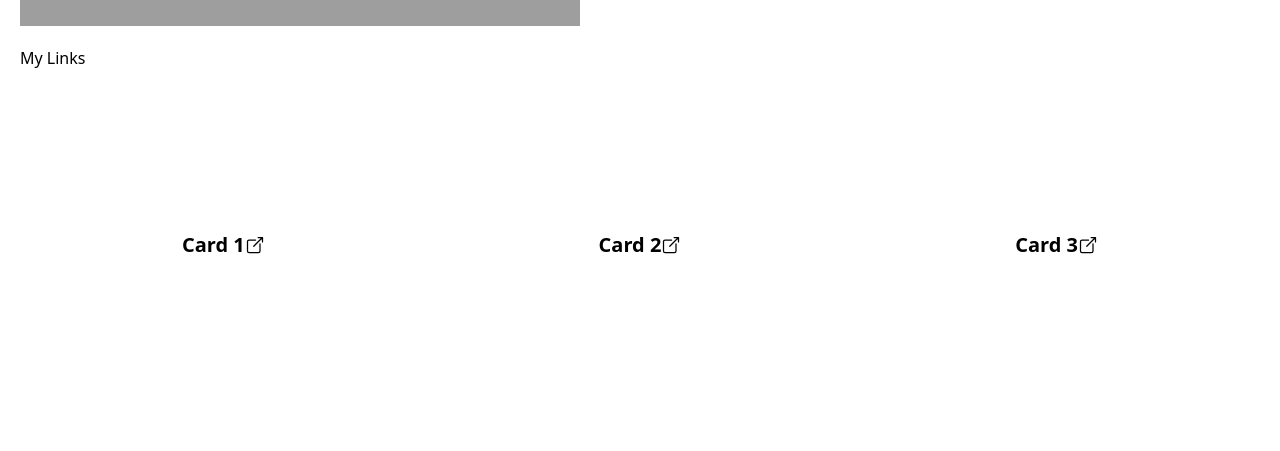
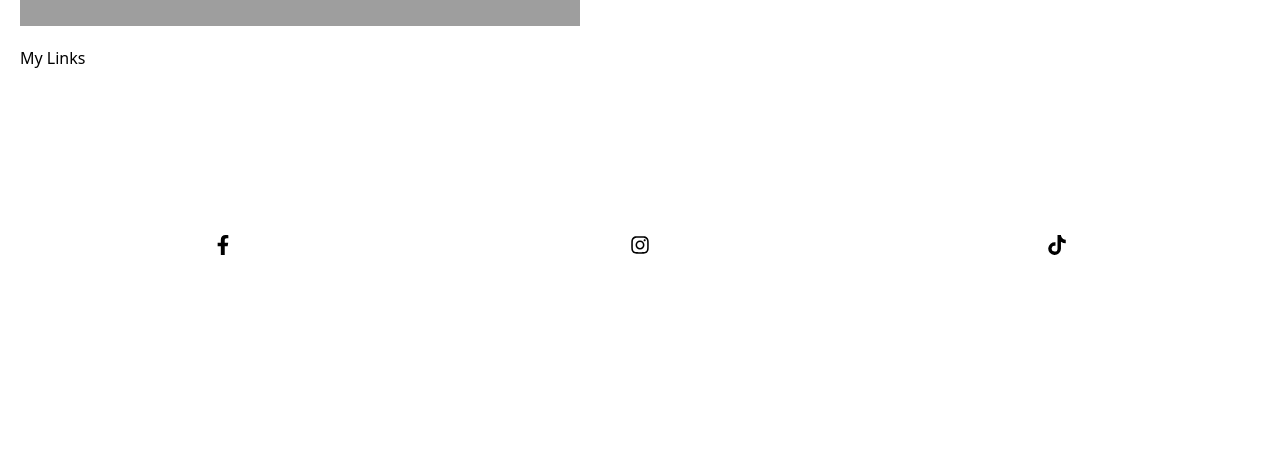
Before and after one commit to DanDev82/sarah, a React (Vite) app: page / in a window 1280 px wide. Shown: the part 349-800 px from the top of the page. Built offline with nearby package versions, Linux system fonts and the light colour scheme; grey boxes are pictures that could not be loaded.

Commit message:
Updated links

```diff
--- a/src/components/Cards.jsx
+++ b/src/components/Cards.jsx
@@ -1,5 +1,6 @@
 import React from 'react'
 import { IoOpenOutline } from "react-icons/io5";
+import { FaFacebookF, FaInstagram, FaTiktok } from "react-icons/fa"
 /*****
  * Light Blue #C7E9F1
  * Lemon Chiffon #FEF9C8
@@ -16,23 +17,24 @@ function Cards() {
         <h2 className="text-4xl text-center mb-10 font-bold">My Links</h2>
         <div className="card-row ">
           <div className="card bg-[#C7E9F1]">
-            <a href="#">
-              <span className="mr-4">Card 1</span>
-              <IoOpenOutline  className="text-2xl"/>
+
+            <a href="https://www.facebook.com/profile.php?id=61553238343927">
+              <span className="mr-4"><FaFacebookF className="text-4xl"/></span>
+              {/* <IoOpenOutline  className="text-2xl"/>   */}
             </a>
 
           </div>
           <div className="card bg-[#FEF9C8]">
-            <a href="#">
-              <span className="mr-4">Card 2</span>
-              <IoOpenOutline  className="text-2xl"/>
+            <a href="https://www.instagram.com/magicalmombossaffiliate/">
+              <span className="mr-4"><FaInstagram className="text-4xl"/></span>
+              {/* <IoOpenOutline  className="text-2xl"/>   */}
             </a>
 
           </div>
           <div className="card bg-[#F0CDFD]">
-            <a href="#">
-              <span className="mr-4">Card 3</span>
-              <IoOpenOutline  className="text-2xl"/>
+            <a href="https://www.tiktok.com/@magicalmombossaffiliate">
+              <span className="mr-4"><FaTiktok className="text-4xl"/></span>
+              {/* <IoOpenOutline  className="text-2xl"/>   */}
             </a>
 
           </div>
```
Also changed, not shown: package.json (line endings or trailing spaces).
